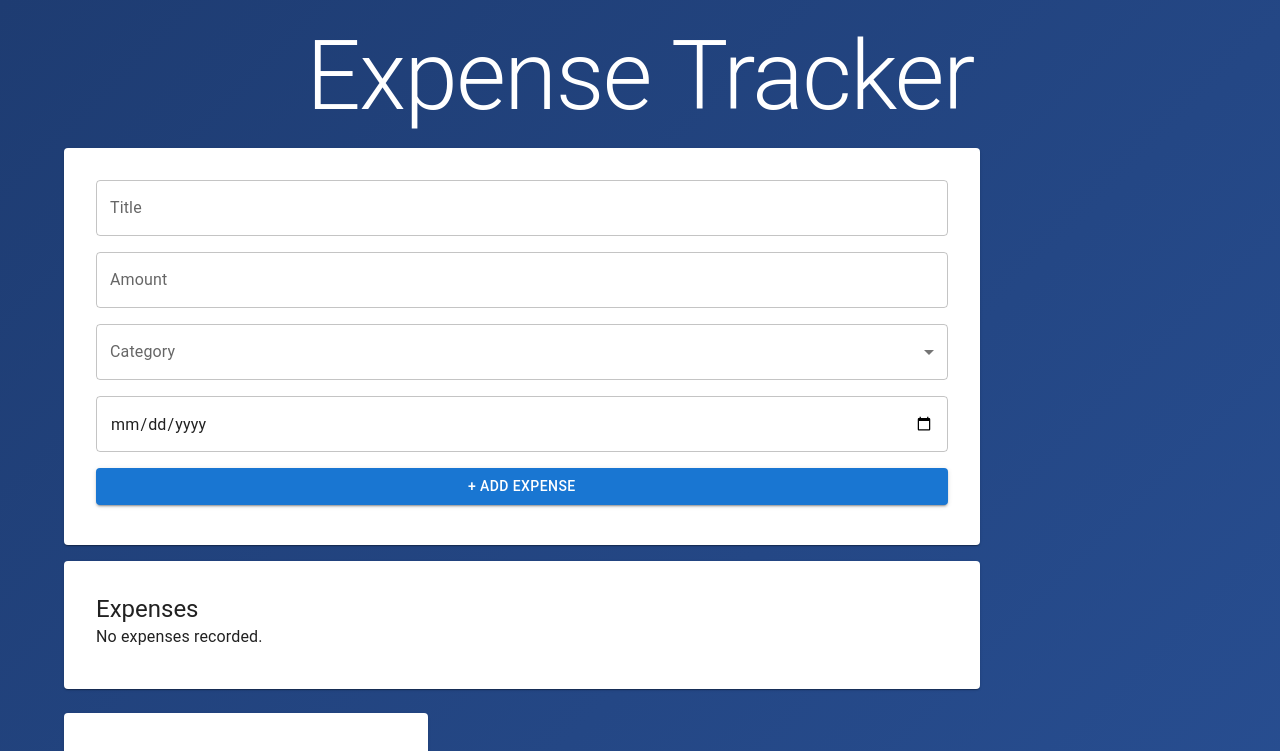
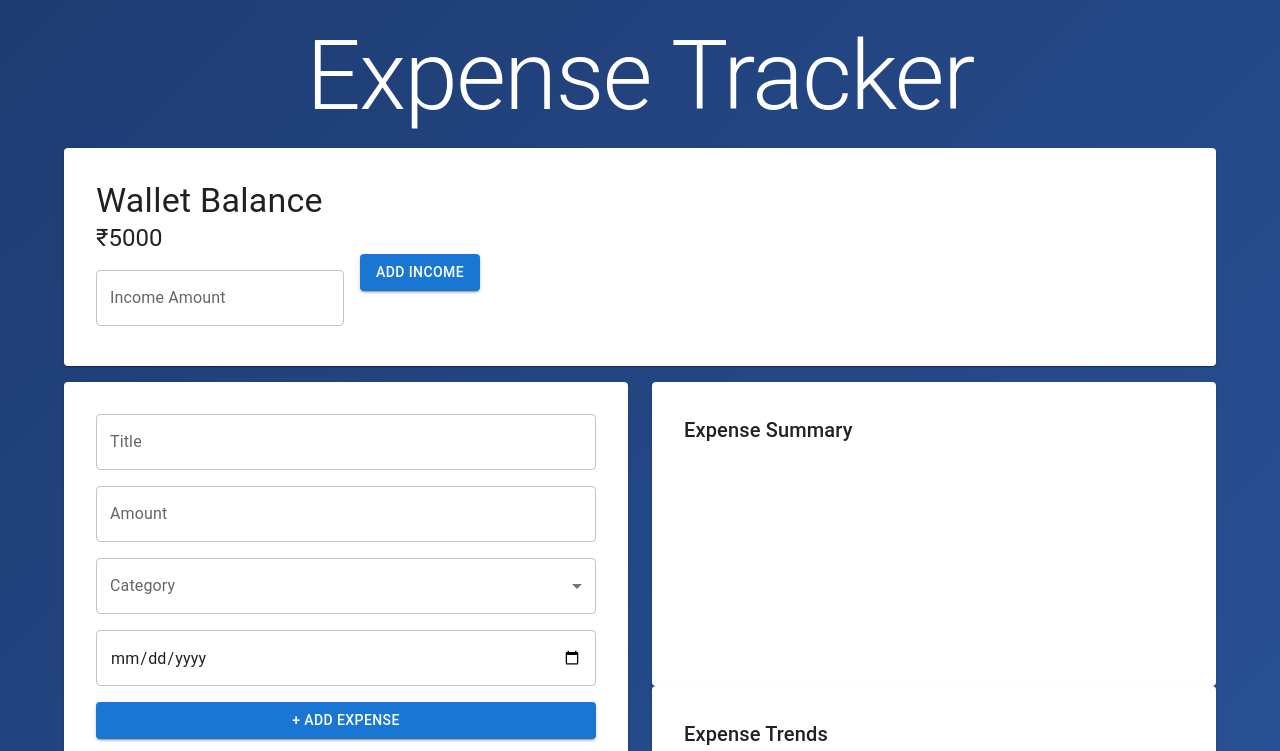
Before and after one commit to Nikki0830/CRIO_MINI_PROJECTS, a React (Create React App) app in the folder xexpenses/: page / in a window 1280 px wide. Shown: the top 751 px of the page. Built offline with nearby package versions, Linux system fonts and the light colour scheme.

Commit message:
Xexpense

```diff
--- a/xexpenses/src/App.js
+++ b/xexpenses/src/App.js
@@ -1,5 +1,6 @@
 import React, { useState, useEffect } from "react";
-import { Container, Typography, Grid2 } from "@mui/material";
+import { Container, Typography } from "@mui/material";
+import Grid from "@mui/material/Grid"; // Fixed incorrect import for Grid
 import WalletBalance from "./component/WalletBalance";
 import ExpenseForm from "./component/ExpenseForm";
 import ExpenseList from "./component/ExpenseList";
@@ -9,19 +10,16 @@ import { getStoredExpenses, getStoredBalance, saveExpenses, saveBalance } from "
 import "./component/Styles.css";
 
 const App = () => {
-  const [walletBalance, setWalletBalance] = useState(() => {
-    const storedBalance = getStoredBalance();
-    return storedBalance > 0 ? storedBalance : 5000;  // ✅ Fallback to 5000
-  });
-
-  const [expenses, setExpenses] = useState(() => {
-    return getStoredExpenses() || [];
-  });
+  const [expenses, setExpenses] = useState([]);
+  const [walletBalance, setWalletBalance] = useState(5000);
 
   useEffect(() => {
-    saveExpenses(expenses);
-    saveBalance(walletBalance);
-  }, [expenses, walletBalance]);
+    const storedExpenses = getStoredExpenses();
+    const storedBalance = getStoredBalance();
+
+    if (storedExpenses) setExpenses(storedExpenses);
+    if (storedBalance) setWalletBalance(storedBalance);
+  }, []);
 
   const addIncome = (amount) => {
     setWalletBalance((prev) => prev + amount);
@@ -31,23 +29,19 @@ const App = () => {
     if (walletBalance >= expense.price) {
       setExpenses((prev) => {
         const updatedExpenses = [...prev, expense];
-
-        // ✅ Save updated expenses immediately
         saveExpenses(updatedExpenses);
         return updatedExpenses;
       });
-
       setWalletBalance((prev) => {
         const newBalance = prev - expense.price;
-
-        // ✅ Save updated balance immediately
         saveBalance(newBalance);
         return newBalance;
       });
     } else {
       alert("Insufficient balance!");
     }
-  }
+  };
+
   const editExpense = (updatedExpense) => {
     const updatedExpenses = expenses.map((exp) =>
       exp.id === updatedExpense.id ? updatedExpense : exp
@@ -65,21 +59,23 @@ const App = () => {
 
   return (
     <Container sx={{ padding: "20px", minHeight: "100vh" }}>
-      {/* ✅ Updated heading to include 'Expenses' */}
       <Typography variant="h1" align="center" sx={{ mb: 2 }}>
         Expense Tracker
       </Typography>
 
-      <Grid2 container spacing={3}>
-        <Grid2 item xs={12} sm={6} md={6}>
+      {/* ✅ Added WalletBalance component */}
+      <WalletBalance balance={walletBalance} onAddIncome={addIncome} />
+
+      <Grid container spacing={3}>
+        <Grid item xs={12} sm={6} md={6}>
           <ExpenseForm onAddExpense={addExpense} />
           <ExpenseList expenses={expenses} onEditExpense={editExpense} onDeleteExpense={deleteExpense} />
-        </Grid2>
-        <Grid2 item xs={12} sm={6} md={6}>
+        </Grid>
+        <Grid item xs={12} sm={6} md={6}>
           <ExpenseSummary expenses={expenses} />
           <ExpenseTrends expenses={expenses} />
-        </Grid2>
-      </Grid2>
+        </Grid>
+      </Grid>
     </Container>
   );
 };
--- a/xexpenses/src/component/ExpenseForm.js
+++ b/xexpenses/src/component/ExpenseForm.js
@@ -20,7 +20,7 @@ const ExpenseForm = ({ onAddExpense }) => {
     onAddExpense({
       id: Date.now(),
       title,
-      price: Number(price),  // ✅ Convert to number
+      price: Number(price), // ✅ Convert to number
       category,
       date,
     });
@@ -36,6 +36,7 @@ const ExpenseForm = ({ onAddExpense }) => {
     <Card sx={{ mb: 2, p: 2 }}>
       <CardContent>
         <TextField
+          name="title" // 🔹 Add this line
           label="Title"
           fullWidth
           value={title}
@@ -45,6 +46,7 @@ const ExpenseForm = ({ onAddExpense }) => {
         />
 
         <TextField
+          name="price" // 🔹 Add this line
           type="number"
           label="Amount"
           fullWidth
@@ -55,6 +57,7 @@ const ExpenseForm = ({ onAddExpense }) => {
         />
 
         <TextField
+          name="category" // 🔹 Add this line
           select
           label="Category"
           fullWidth
@@ -71,6 +74,7 @@ const ExpenseForm = ({ onAddExpense }) => {
         </TextField>
 
         <TextField
+          name="date" // 🔹 Add this line
           type="date"
           fullWidth
           value={date}
--- a/xexpenses/src/component/WalletBalance.js
+++ b/xexpenses/src/component/WalletBalance.js
@@ -1,5 +1,11 @@
 import React, { useState } from "react";
-import { Card, CardContent, Typography, Button, TextField } from "@mui/material";
+import {
+  Card,
+  CardContent,
+  Typography,
+  Button,
+  TextField,
+} from "@mui/material";
 
 const WalletBalance = ({ balance, onAddIncome }) => {
   const [income, setIncome] = useState("");
@@ -17,8 +23,9 @@ const WalletBalance = ({ balance, onAddIncome }) => {
     <Card sx={{ mb: 2, p: 2 }}>
       <CardContent>
         {/* ✅ Updated to h4 for better visibility and Cypress detection */}
-        <Typography variant="h4" data-testid="wallet-balance">
-          Wallet Balance: ₹{balance}
+        <Typography variant="h4">Wallet Balance</Typography>
+        <Typography variant="h5" data-testid="wallet-balance">
+          ₹{balance}
         </Typography>
 
         {/* ✅ Added test-friendly attributes for better Cypress detection */}
@@ -38,7 +45,7 @@ const WalletBalance = ({ balance, onAddIncome }) => {
           onClick={handleAddIncome}
           data-testid="add-income-btn"
         >
-          + Add Income
+          Add Income
         </Button>
       </CardContent>
     </Card>
```
